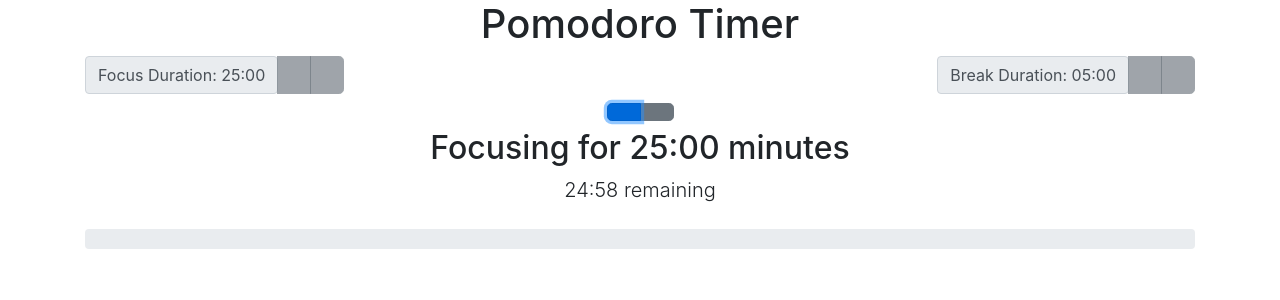
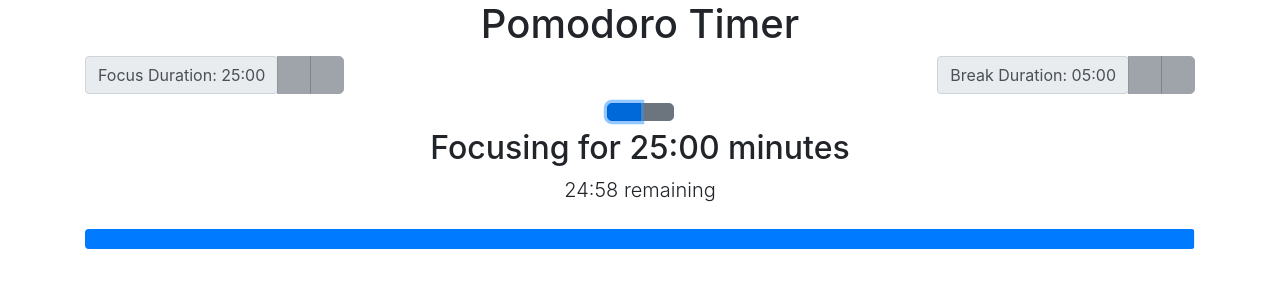
Before and after one commit to thaddeusrayd/Project_Pomodoro_Timer_Qualified_1, a React (Create React App) app: page / in a window 1280 px wide. Both pictures are taken after a click on the button 623 px from the left and 111 px from the top of the page. Shown: the top 300 px of the page. Built offline with nearby package versions, Linux system fonts and the light colour scheme; a web font is replaced by a local one.

Commit message:
wrap up morning session by adding Title component

```diff
--- a/src/pomodoro/Pomodoro.js
+++ b/src/pomodoro/Pomodoro.js
@@ -2,6 +2,7 @@ import React, { useState } from "react";
 import classNames from "../utils/class-names";
 import useInterval from "../utils/useInterval";
 import { minutesToDuration, secondsToDuration } from "../utils/duration";
+import Title from "./Title";
 
 // These functions are defined outside of the component to insure they do not have access to state
 // and are, therefore more likely to be pure.
@@ -116,7 +117,6 @@ function Pomodoro() {
   function handleStop() {
     setIsTimerRunning(false);
     setSession(null);
-    console.log("not disabled");
   }
 
   return (
@@ -225,33 +225,12 @@ function Pomodoro() {
       <div>
         {/* TODO: This area should show only when there is an active focus or break - i.e. the session is running or is paused */}
 
-        <div className="row mb-2">
-          <div className="col">
-            {/* TODO: Update message below to include current session (Focusing or On Break) total duration */}
-            <h2 data-testid="session-title">
-              {session?.label} for {minutesToDuration(focusDuration)} minutes
-            </h2>
-            {/* TODO: Update message below correctly format the time remaining in the current session */}
-            <p className="lead" data-testid="session-sub-title">
-              {secondsToDuration(session?.timeRemaining)} remaining
-            </p>
-          </div>
-        </div>
-
-        <div className="row mb-2">
-          <div className="col">
-            <div className="progress" style={{ height: "20px" }}>
-              <div
-                className="progress-bar"
-                role="progressbar"
-                aria-valuemin="0"
-                aria-valuemax="100"
-                aria-valuenow="0" // TODO: Increase aria-valuenow as elapsed time increases
-                style={{ width: "0%" }} // TODO: Increase width % as elapsed time increases
-              />
-            </div>
-          </div>
-        </div>
+        <Title
+          session={session}
+          minutesToDuration={minutesToDuration}
+          focusDuration={focusDuration}
+          secondsToDuration={secondsToDuration}
+        />
       </div>
     </div>
   );
--- /dev/null
+++ b/src/pomodoro/Title.js
@@ -0,0 +1,46 @@
+import React from "react";
+
+function Title({
+  session,
+  minutesToDuration,
+  focusDuration,
+  secondsToDuration,
+}) {
+  if (session) {
+    const barPercentage = (session.timeRemaining / (focusDuration * 60)) * 100;
+    return (
+      <>
+        <div className="row mb-2">
+          <div className="col">
+            {/* TODO: Update message below to include current session (Focusing or On Break) total duration */}
+            <h2 data-testid="session-title">
+              {session?.label} for {minutesToDuration(focusDuration)} minutes
+            </h2>
+            {/* TODO: Update message below correctly format the time remaining in the current session */}
+            <p className="lead" data-testid="session-sub-title">
+              {secondsToDuration(session?.timeRemaining)} remaining
+            </p>
+          </div>
+        </div>
+        <div className="row mb-2">
+          <div className="col">
+            <div className="progress" style={{ height: "20px" }}>
+              <div
+                className="progress-bar"
+                role="progressbar"
+                aria-valuemin="0"
+                aria-valuemax="100"
+                aria-valuenow="0" // TODO: Increase aria-valuenow as elapsed time increases
+                style={{ width: `${barPercentage}%` }} // TODO: Increase width % as elapsed time increases
+              />
+            </div>
+          </div>
+        </div>
+      </>
+    );
+  } else {
+    return null;
+  }
+}
+
+export default Title;
```
